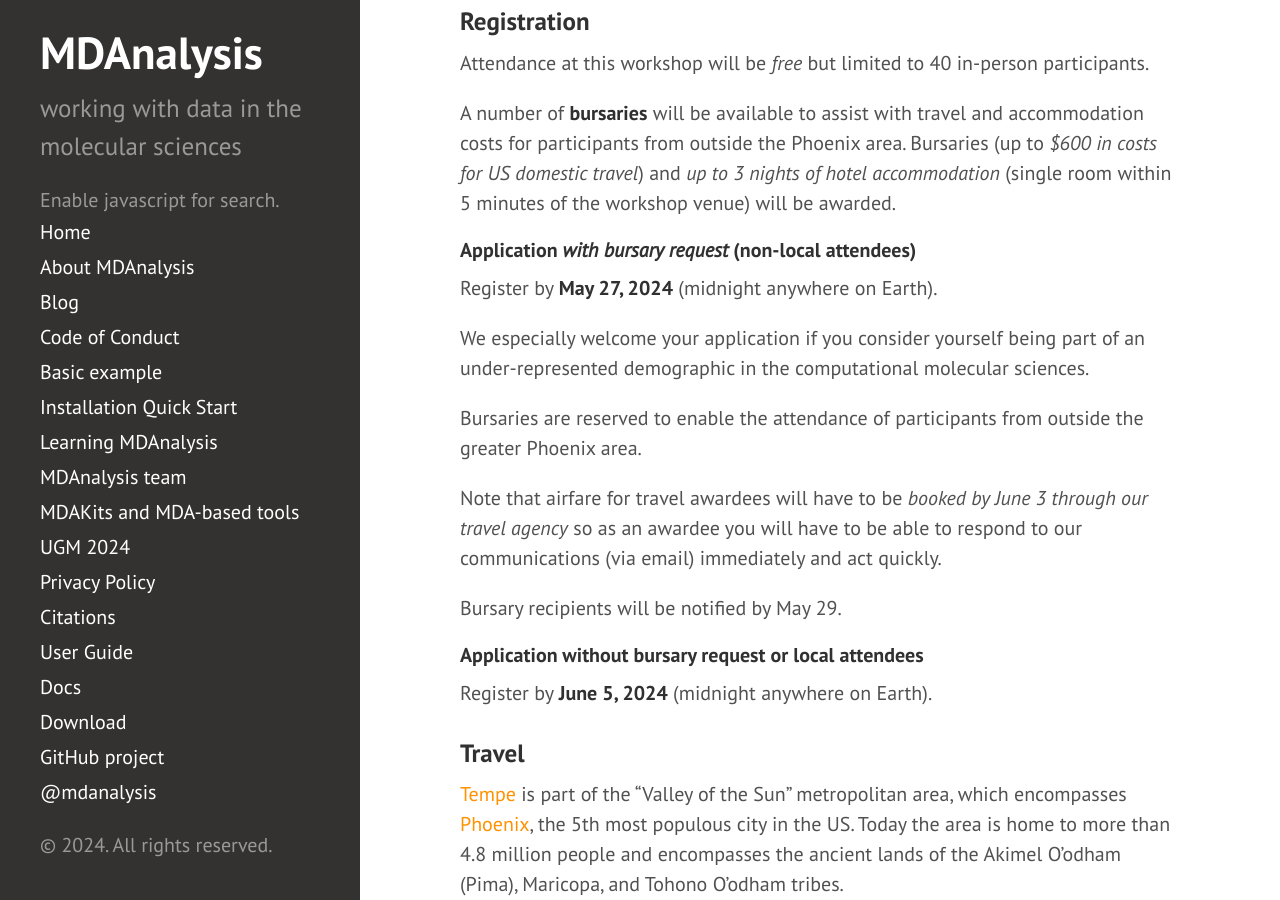
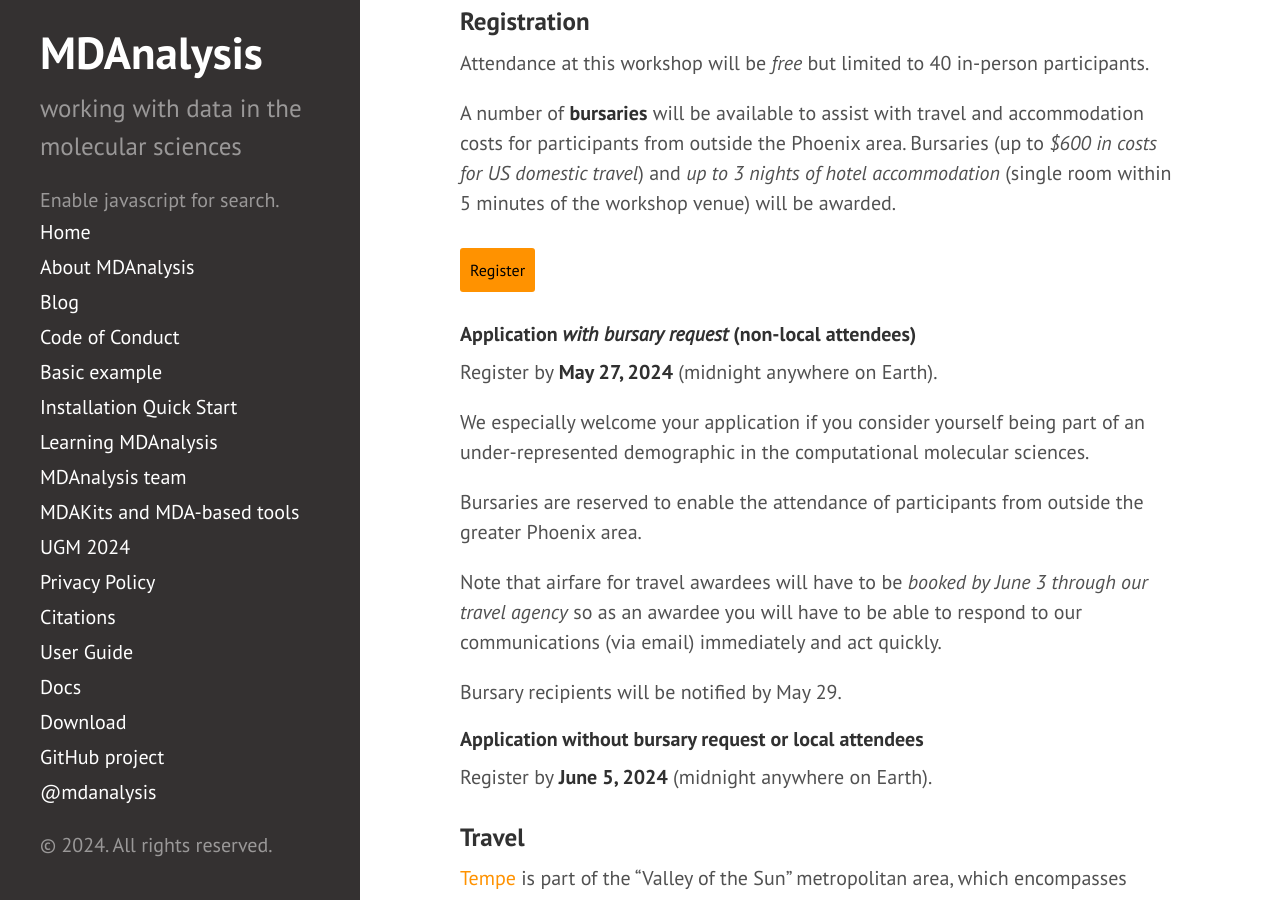
Before and after one commit to MDAnalysis/MDAnalysis.github.io, a Jekyll site: the page built from _posts/2024-05-14-ASUworkshop.md, in a window 1280 px wide and 900 px high, scrolled down 1205 px. Built offline with Jekyll 4.4.1, drawn with Linux system fonts in a browser that asks for light colours; comment, search, counter and statistics services are not loaded.

Commit message:
placeholder for registration button

```diff
--- a/_posts/2024-05-14-ASUworkshop.md
+++ b/_posts/2024-05-14-ASUworkshop.md
@@ -54,6 +54,8 @@ accommodation costs for participants from outside the Phoenix area. Bursaries
 (up to *$600 in costs for US domestic travel*) and *up to 3 nights of hotel
 accommodation* (single room within 5 minutes of the workshop venue) will be
 awarded.
+
+<a href="https://LINK.TO.REGISTRATIONFORM" target="_blank" style="background:#FF9200;padding:10px;margin:10px 0px;text-align:center;text-decoration:none;font-size:12pt;color:#000000;display:inline-block;border-radius:3px">Register</a>
 
 #### Application *with bursary request* (non-local attendees)
 
```
